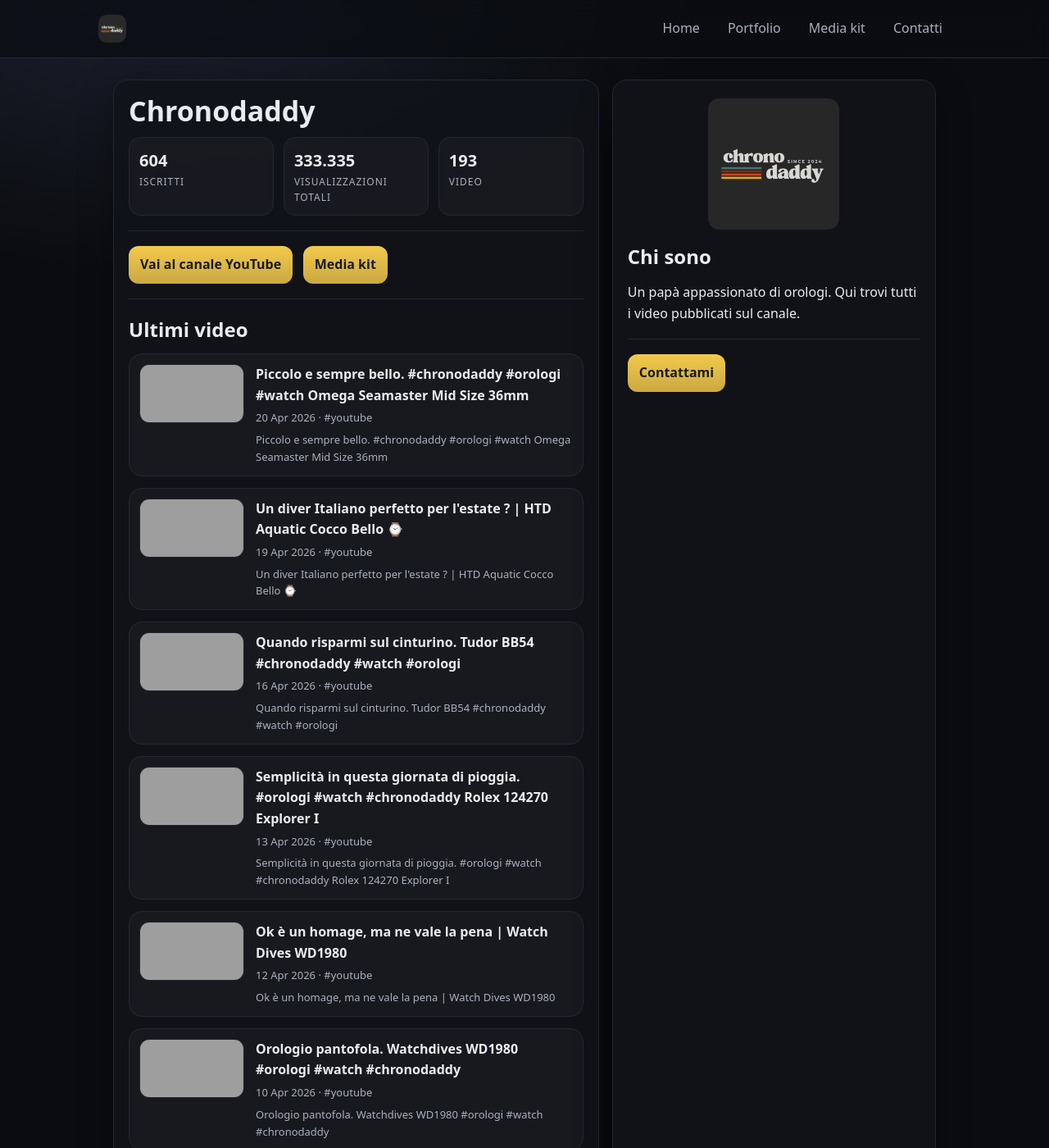
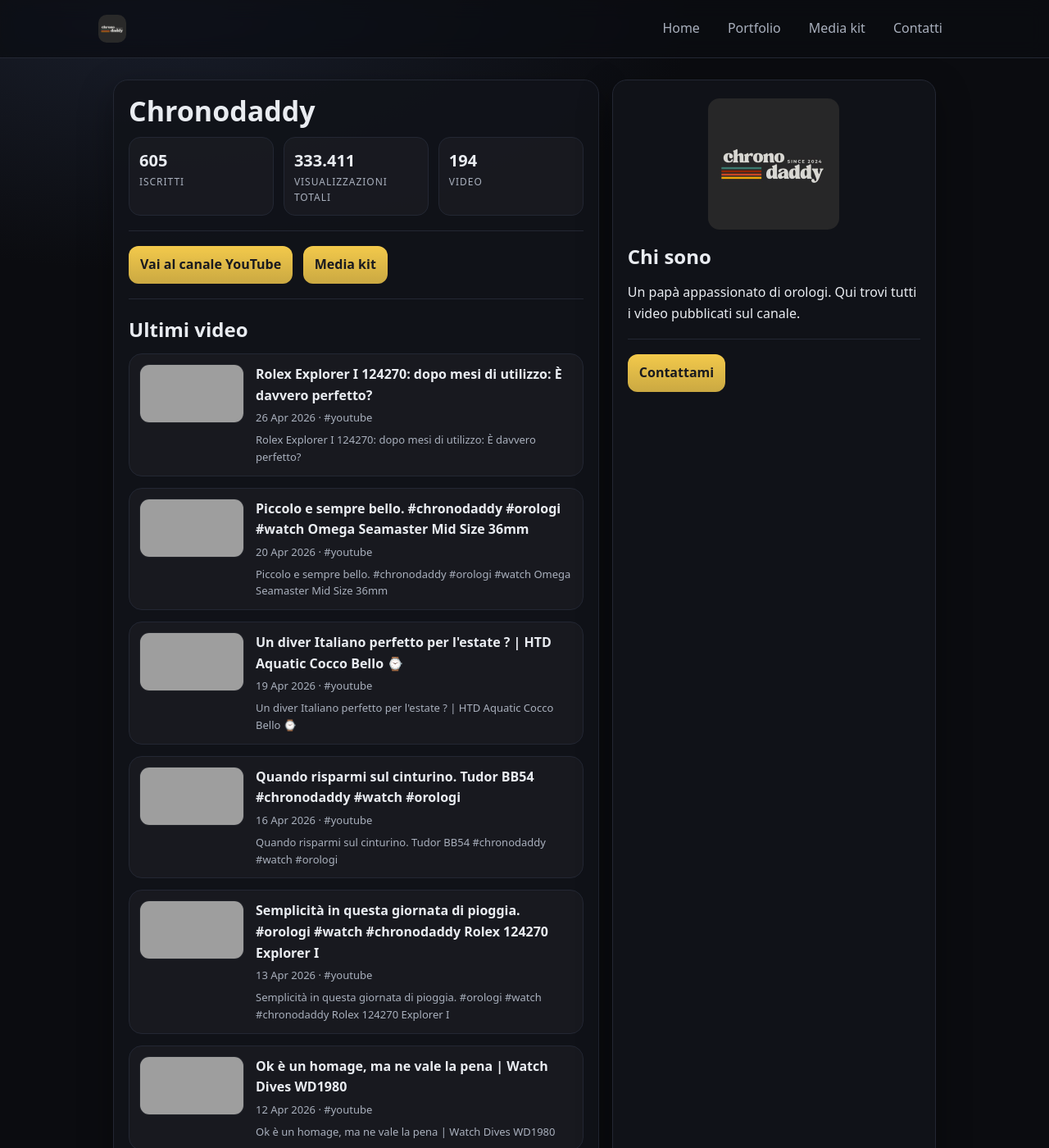
Before and after one commit to claudiostoduto/chronodaddy, a Jekyll site: the page built from index.md, in a window 1280 px wide and 1400 px high, cut to the strip 0-1400 px from the top of the window. Shown: the whole strip at 82% size. Built offline with Jekyll 4.4.1, drawn with Linux system fonts in a browser that asks for light colours; some of the changed text lies outside the part shown; grey boxes are pictures that could not be loaded.

Commit message:
chore: add new YouTube posts

```diff
--- /dev/null
+++ b/_posts/2026-04-26-rolex-explorer-i-124270-dopo-mesi-di-utilizzo-davvero-perfetto.md
@@ -0,0 +1,14 @@
+---
+title: "Rolex Explorer I 124270: dopo mesi di utilizzo: È davvero perfetto?"
+date: 2026-04-26
+videoId: "6OyQHoS5Ljs"
+youtubeUrl: "https://www.youtube.com/watch?v=6OyQHoS5Ljs"
+thumbnail: "https://i3.ytimg.com/vi/6OyQHoS5Ljs/hqdefault.jpg"
+tags: [youtube]
+excerpt: "Rolex Explorer I 124270: dopo mesi di utilizzo: È davvero perfetto?"
+---
+
+<!--
+Questo post è stato generato automaticamente.
+Puoi aggiungere tag più specifici (brand/modello/format) e una descrizione/contesto per renderlo un vero case study.
+-->
--- a/assets/channel-stats.json
+++ b/assets/channel-stats.json
@@ -1,6 +1,6 @@
 {
-  "subscribers": 604,
-  "views": 333335,
-  "videos": 193,
-  "updatedAt": "2026-04-26T17:00:48.790Z"
+  "subscribers": 605,
+  "views": 333411,
+  "videos": 194,
+  "updatedAt": "2026-04-26T17:56:59.741Z"
 }
```
